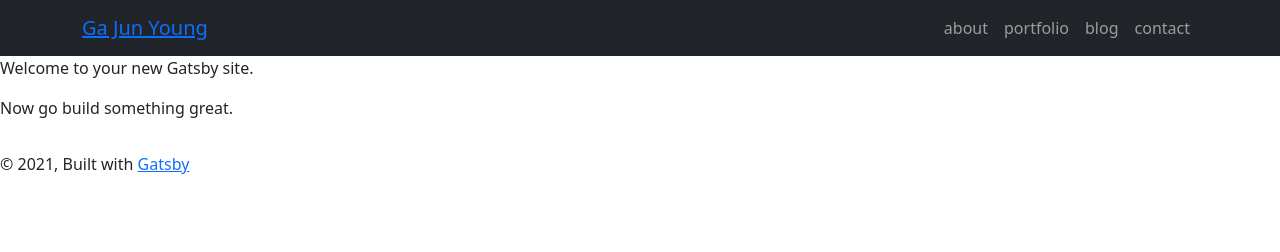
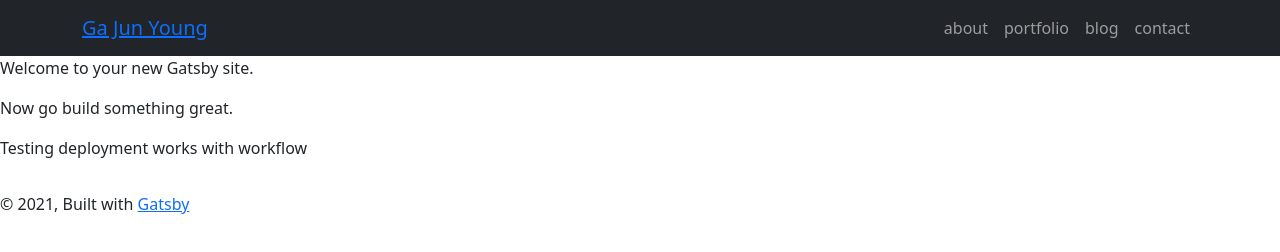
Before and after one commit to k3vonk/gajunyoung, a Gatsby site: page / in a window 1280 px wide. Built offline with nearby package versions, Linux system fonts and the light colour scheme; Gatsby itself is replaced by a stand-in of ours.

Commit message:
Testing deployment using github actions

```diff
--- a/src/pages/index.js
+++ b/src/pages/index.js
@@ -9,6 +9,7 @@ const IndexPage = () => (
     <h1>Hi people</h1>
     <p>Welcome to your new Gatsby site.</p>
     <p>Now go build something great.</p>
+    <p>Testing deployment works with workflow</p>
     {/* <p>
       <Link to="/page-2/">Go to page 2</Link> <br />
       <Link to="/using-typescript/">Go to "Using TypeScript"</Link>
```
